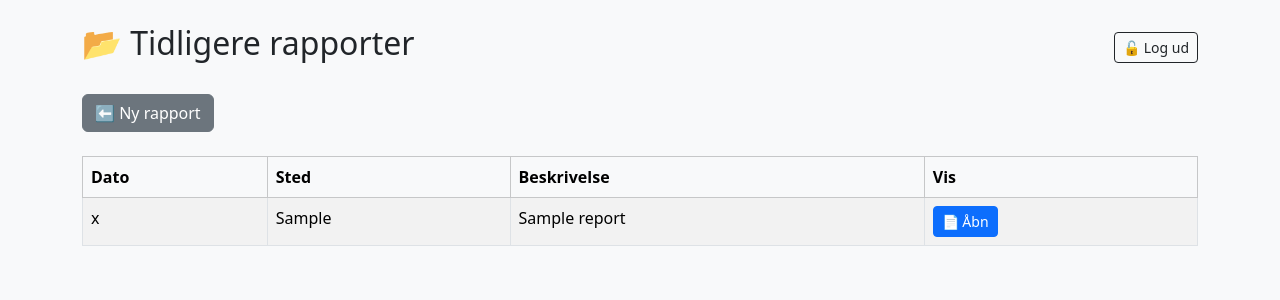
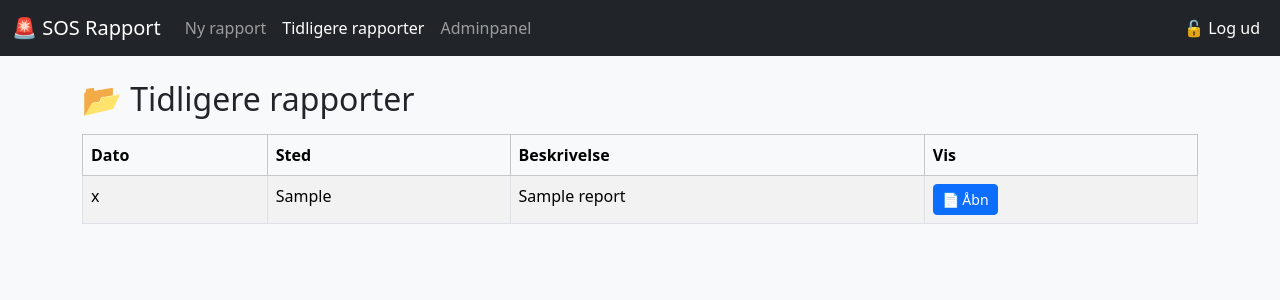
Before and after one commit to Simonsen9430/bjaergningsrapport---v2, a Flask app: page /rapporter in a window 1280 px wide. Shown: the top 300 px of the page. Run offline with Flask 3, Linux system fonts and the light colour scheme; a user stored in the database is signed in; tables that the repository leaves empty hold one stand-in row (values such as "Sample post").

Commit message:
Tilføjer topmenu til rapportoversigt

```diff
--- a/templates/rapporter.html
+++ b/templates/rapporter.html
@@ -6,17 +6,34 @@
     <meta name="viewport" content="width=device-width, initial-scale=1">
     <link href="https://cdn.jsdelivr.net/npm/bootstrap@5.3.2/dist/css/bootstrap.min.css" rel="stylesheet">
 </head>
-<body class="bg-light p-4">
-    <div class="container">
+<body class="bg-light">
 
-        <div class="d-flex justify-content-between align-items-center mb-4">
-            <h2>📂 Tidligere rapporter</h2>
-            <a href="/logout" class="btn btn-outline-dark btn-sm">🔓 Log ud</a>
+    <!-- 🔝 Topmenu -->
+    <nav class="navbar navbar-expand-lg navbar-dark bg-dark">
+        <div class="container-fluid">
+            <a class="navbar-brand" href="/">🚨 SOS Rapport</a>
+            <button class="navbar-toggler" type="button" data-bs-toggle="collapse" data-bs-target="#menu" aria-controls="menu" aria-expanded="false" aria-label="Toggle navigation">
+                <span class="navbar-toggler-icon"></span>
+            </button>
+            <div class="collapse navbar-collapse" id="menu">
+                <ul class="navbar-nav me-auto mb-2 mb-lg-0">
+                    <li class="nav-item"><a class="nav-link" href="/">Ny rapport</a></li>
+                    <li class="nav-item"><a class="nav-link active" href="/rapporter">Tidligere rapporter</a></li>
+                    {% if session['is_admin'] %}
+                    <li class="nav-item"><a class="nav-link" href="/admin">Adminpanel</a></li>
+                    {% endif %}
+                </ul>
+                <span class="navbar-text me-2 text-white">
+                    🔓 <a href="/logout" class="text-white text-decoration-none">Log ud</a>
+                </span>
+            </div>
         </div>
+    </nav>
 
-        <a href="/" class="btn btn-secondary mb-4">⬅️ Ny rapport</a>
+    <div class="container py-4">
+        <h2>📂 Tidligere rapporter</h2>
 
-        <table class="table table-bordered table-striped">
+        <table class="table table-bordered table-striped mt-3">
             <thead class="table-light">
                 <tr>
                     <th>Dato</th>
@@ -37,5 +54,7 @@
             </tbody>
         </table>
     </div>
+
+    <script src="https://cdn.jsdelivr.net/npm/bootstrap@5.3.2/dist/js/bootstrap.bundle.min.js"></script>
 </body>
 </html>
```
